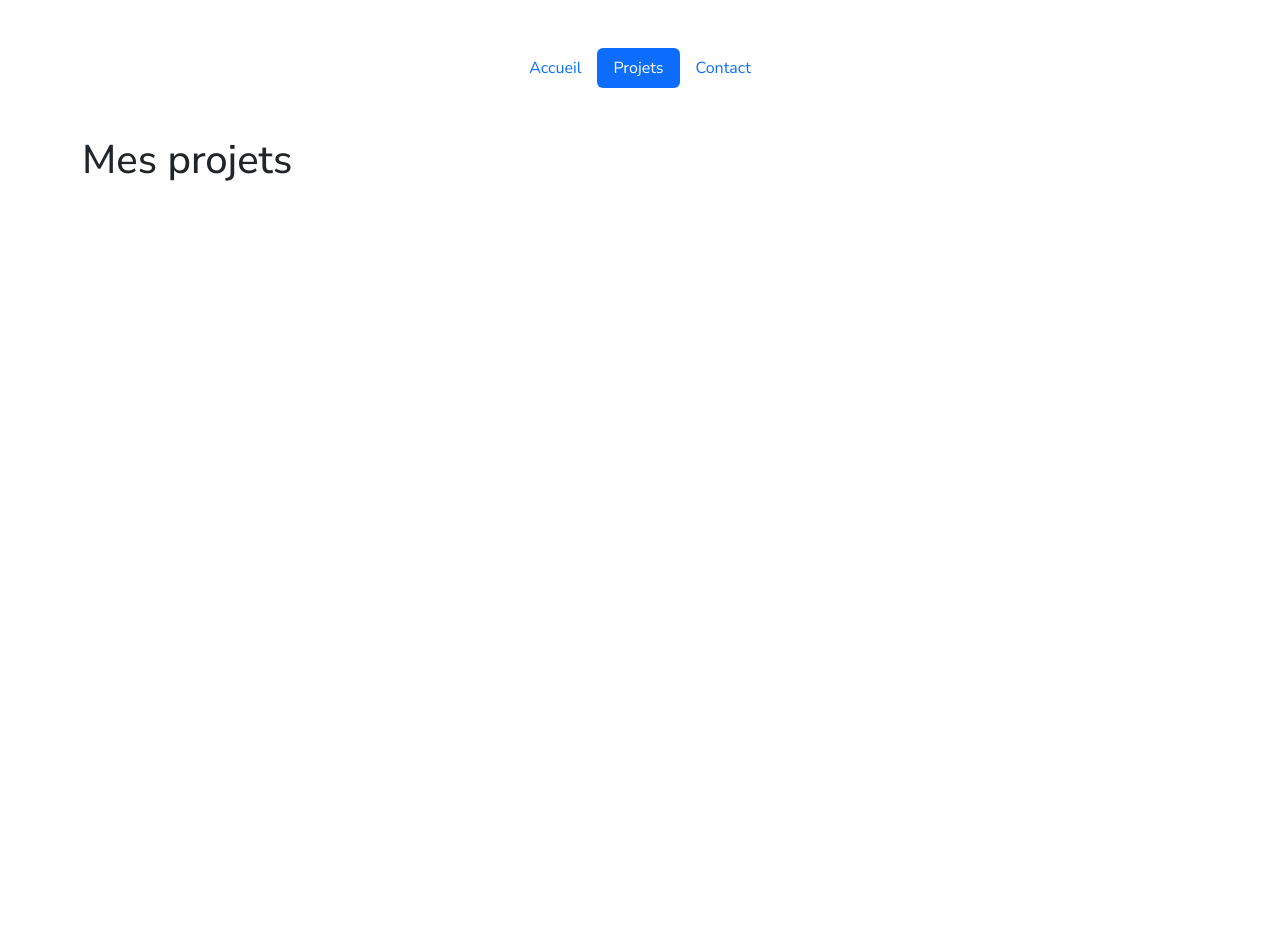
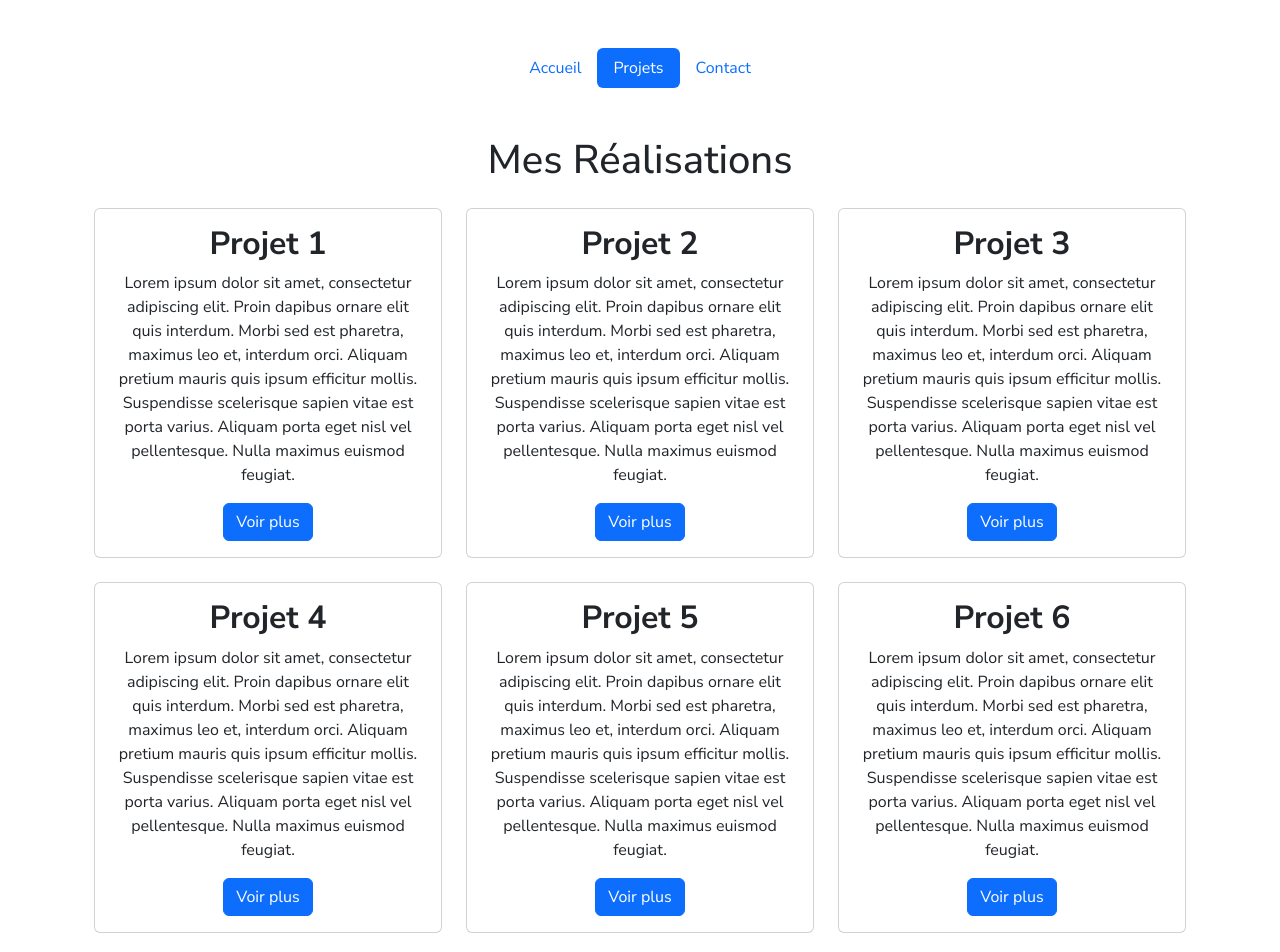
Before and after one commit to Matth-del4/mon-portfolio-react, a React (Create React App) app: page /projets in a window 1280 px wide. Shown: the top 952 px of the page. Before the commit the page ends 800 px from the top, so only its background shows below. Built offline with nearby package versions, Linux system fonts and the light colour scheme.

Commit message:
Ajout page projet avec 6 cards

```diff
--- a/src/App.css
+++ b/src/App.css
@@ -48,3 +48,8 @@ header {
   box-shadow: 0 4px 12px rgba(0, 0, 0, 0.1);
   transition: background-color 0.3s ease, box-shadow 0.3s ease;
 }
+
+.btn-primary:hover {
+  background-color: #5aa3f7;
+  border-color: #5aa3f7;
+}
--- a/src/pages/projets.js
+++ b/src/pages/projets.js
@@ -1,6 +1,115 @@
 import React from "react";
+
 function Projets() {
-  return <h1>Mes projets</h1>;
+  return (
+    <div className="container mt-5">
+      <h1 className="text-center mb-4">Mes Réalisations</h1>
+      <div className="row">
+        <div className="col-md-4 mb-4">
+          <div className="card h-100">
+            <div className="card-body text-center">
+              <h2 className="card-title text-center fw-bold">Projet 1</h2>
+              <p className="card-text text-center">
+                Lorem ipsum dolor sit amet, consectetur adipiscing elit. Proin
+                dapibus ornare elit quis interdum. Morbi sed est pharetra,
+                maximus leo et, interdum orci. Aliquam pretium mauris quis ipsum
+                efficitur mollis. Suspendisse scelerisque sapien vitae est porta
+                varius. Aliquam porta eget nisl vel pellentesque. Nulla maximus
+                euismod feugiat.
+              </p>
+              <button className="btn btn-primary">Voir plus</button>
+            </div>
+          </div>
+        </div>
+
+        {/* Copie cette card 5 fois avec d'autres contenus ou images */}
+        <div className="col-md-4 mb-4">
+          <div className="card h-100">
+            <div className="card-body text-center">
+              <h2 className="card-title text-center fw-bold">Projet 2</h2>
+              <p className="card-text text-center">
+                Lorem ipsum dolor sit amet, consectetur adipiscing elit. Proin
+                dapibus ornare elit quis interdum. Morbi sed est pharetra,
+                maximus leo et, interdum orci. Aliquam pretium mauris quis ipsum
+                efficitur mollis. Suspendisse scelerisque sapien vitae est porta
+                varius. Aliquam porta eget nisl vel pellentesque. Nulla maximus
+                euismod feugiat.
+              </p>
+              <button className="btn btn-primary">Voir plus</button>
+            </div>
+          </div>
+        </div>
+
+        <div className="col-md-4 mb-4">
+          <div className="card h-100">
+            <div className="card-body text-center">
+              <h2 className="card-title text-center fw-bold">Projet 3</h2>
+              <p className="card-text text-center">
+                Lorem ipsum dolor sit amet, consectetur adipiscing elit. Proin
+                dapibus ornare elit quis interdum. Morbi sed est pharetra,
+                maximus leo et, interdum orci. Aliquam pretium mauris quis ipsum
+                efficitur mollis. Suspendisse scelerisque sapien vitae est porta
+                varius. Aliquam porta eget nisl vel pellentesque. Nulla maximus
+                euismod feugiat.
+              </p>
+              <button className="btn btn-primary">Voir plus</button>
+            </div>
+          </div>
+        </div>
+
+        <div className="col-md-4 mb-4">
+          <div className="card h-100">
+            <div className="card-body text-center">
+              <h2 className="card-title text-center fw-bold">Projet 4</h2>
+              <p className="card-text text-center">
+                Lorem ipsum dolor sit amet, consectetur adipiscing elit. Proin
+                dapibus ornare elit quis interdum. Morbi sed est pharetra,
+                maximus leo et, interdum orci. Aliquam pretium mauris quis ipsum
+                efficitur mollis. Suspendisse scelerisque sapien vitae est porta
+                varius. Aliquam porta eget nisl vel pellentesque. Nulla maximus
+                euismod feugiat.
+              </p>
+              <button className="btn btn-primary">Voir plus</button>
+            </div>
+          </div>
+        </div>
+
+        <div className="col-md-4 mb-4">
+          <div className="card h-100">
+            <div className="card-body text-center">
+              <h2 className="card-title text-center fw-bold">Projet 5</h2>
+              <p className="card-text text-center">
+                Lorem ipsum dolor sit amet, consectetur adipiscing elit. Proin
+                dapibus ornare elit quis interdum. Morbi sed est pharetra,
+                maximus leo et, interdum orci. Aliquam pretium mauris quis ipsum
+                efficitur mollis. Suspendisse scelerisque sapien vitae est porta
+                varius. Aliquam porta eget nisl vel pellentesque. Nulla maximus
+                euismod feugiat.
+              </p>
+              <button className="btn btn-primary">Voir plus</button>
+            </div>
+          </div>
+        </div>
+
+        <div className="col-md-4 mb-4">
+          <div className="card h-100">
+            <div className="card-body text-center">
+              <h2 className="card-title text-center fw-bold">Projet 6</h2>
+              <p className="card-text text-center">
+                Lorem ipsum dolor sit amet, consectetur adipiscing elit. Proin
+                dapibus ornare elit quis interdum. Morbi sed est pharetra,
+                maximus leo et, interdum orci. Aliquam pretium mauris quis ipsum
+                efficitur mollis. Suspendisse scelerisque sapien vitae est porta
+                varius. Aliquam porta eget nisl vel pellentesque. Nulla maximus
+                euismod feugiat.
+              </p>
+              <button className="btn btn-primary">Voir plus</button>
+            </div>
+          </div>
+        </div>
+      </div>
+    </div>
+  );
 }
 
 export default Projets;
--- a/src/pages/service.js
+++ b/src/pages/service.js
@@ -6,7 +6,7 @@ function Services() {
       <div className="header-banner"></div>
 
       <div className="container mt-5">
-        <h1 className="display-4 text-center mb-5">Mon offres de service</h1>
+        <h1 className="display-4 text-center mb-5">Mon offre de service</h1>
 
         <div className="row">
           <div className="col-md-4 mb-4">
```
